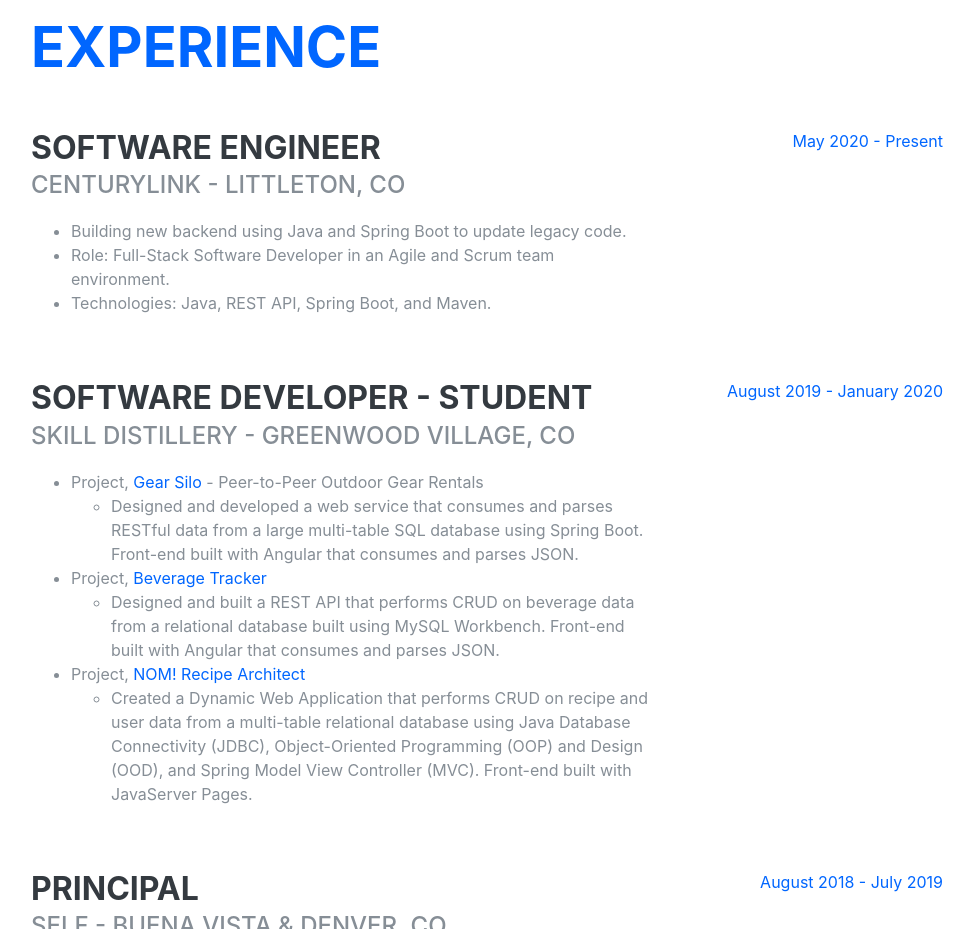
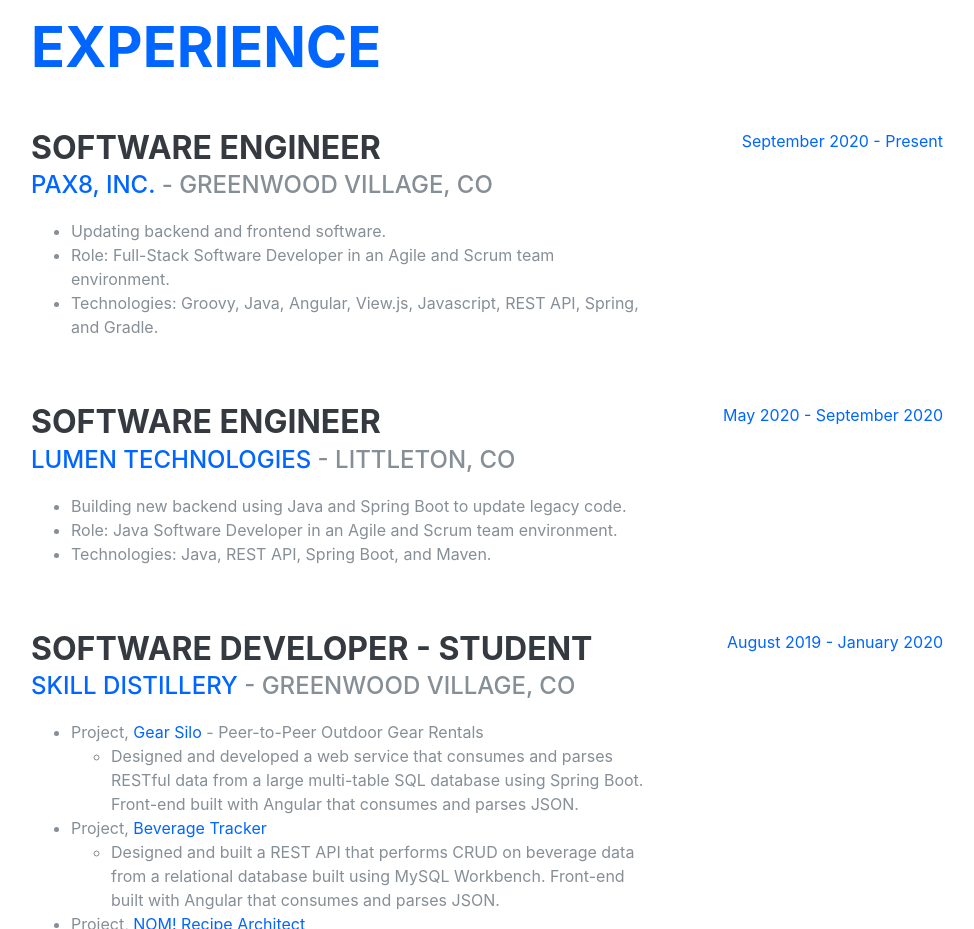
Before and after one commit to vintonl/vintonl.github.io, a plain HTML site: page index.html in a window 1280 px wide. Shown: the part 3220-4149 px from the top of the page, without its empty margins (289-1263 px from the left). Drawn offline with Linux system fonts and the light colour scheme; a web font is replaced by a local one.

Commit message:
update experience section

```diff
--- a/index.html
+++ b/index.html
@@ -287,14 +287,34 @@
         <div class="resume-item d-flex flex-column flex-md-row justify-content-between mb-5">
           <div class="resume-content">
             <h3 class="mb-0">Software Engineer</h3>
-            <div class="subheading mb-3">CenturyLink - Littleton, CO</div>
+            <div class="subheading mb-3"><a rel="stylesheet" href="https://www.pax8.com/">Pax8, Inc.</a> - Greenwood Village, CO</div>
+            <ul>
+              <li>
+                Updating backend and frontend software.
+              </li>
+              <li>
+                Role: Full-Stack Software Developer in an Agile and Scrum team environment.
+              </li>
+              <li>
+                Technologies: Groovy, Java, Angular, View.js, Javascript, REST API, Spring, and Gradle.
+              </li>
+            </ul>
+          </div>
+          <div class="resume-date text-md-right">
+            <span class="text-primary">September 2020 - Present</span>
+          </div>
+        </div>
+
+        <div class="resume-item d-flex flex-column flex-md-row justify-content-between mb-5">
+          <div class="resume-content">
+            <h3 class="mb-0">Software Engineer</h3>
+            <div class="subheading mb-3"><a rel="stylesheet" href="https://www.lumen.com/en-us/home.html">Lumen Technologies</a> - Littleton, CO</div>
             <ul>
               <li>
                 Building new backend using Java and Spring Boot to update legacy code.
-
               </li>
               <li>
-                Role: Full-Stack Software Developer in an Agile and Scrum team environment.
+                Role: Java Software Developer in an Agile and Scrum team environment.
               </li>
               <li>
                 Technologies: Java, REST API, Spring Boot, and Maven.
@@ -302,14 +322,14 @@
             </ul>
           </div>
           <div class="resume-date text-md-right">
-            <span class="text-primary">May 2020 - Present</span>
+            <span class="text-primary">May 2020 - September 2020</span>
           </div>
         </div>
 
         <div class="resume-item d-flex flex-column flex-md-row justify-content-between mb-5">
           <div class="resume-content">
             <h3 class="mb-0">Software Developer - Student</h3>
-            <div class="subheading mb-3">Skill Distillery - Greenwood Village, CO</div>
+            <div class="subheading mb-3"><a rel="stylesheet" href="https://skilldistillery.com/">Skill Distillery</a> - Greenwood Village, CO</div>
             <ul>
               <li>Project, <a class="js-scroll-trigger" href="#portfolioGearSilo">Gear Silo</a> - Peer-to-Peer Outdoor
                 Gear Rentals</li>
```
